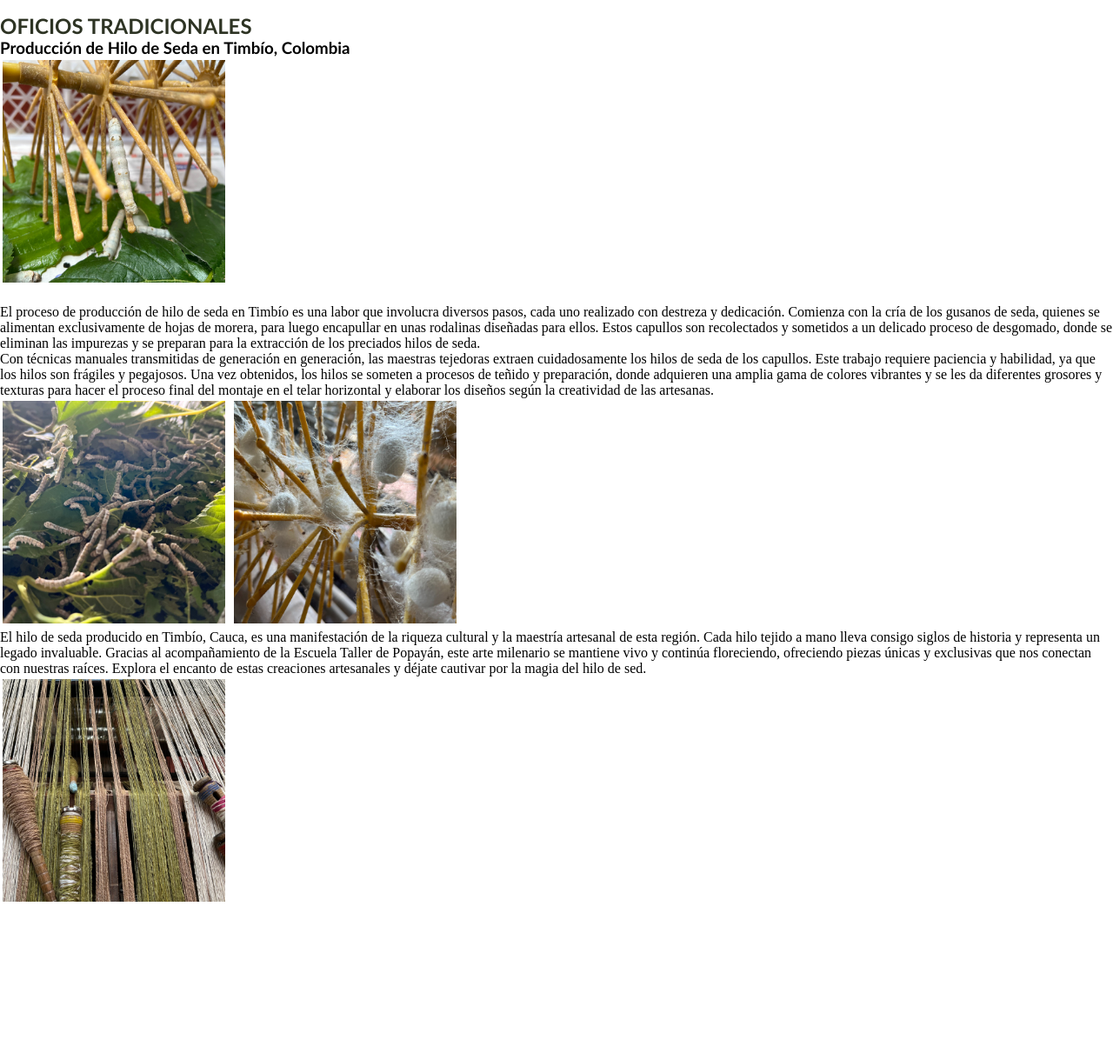
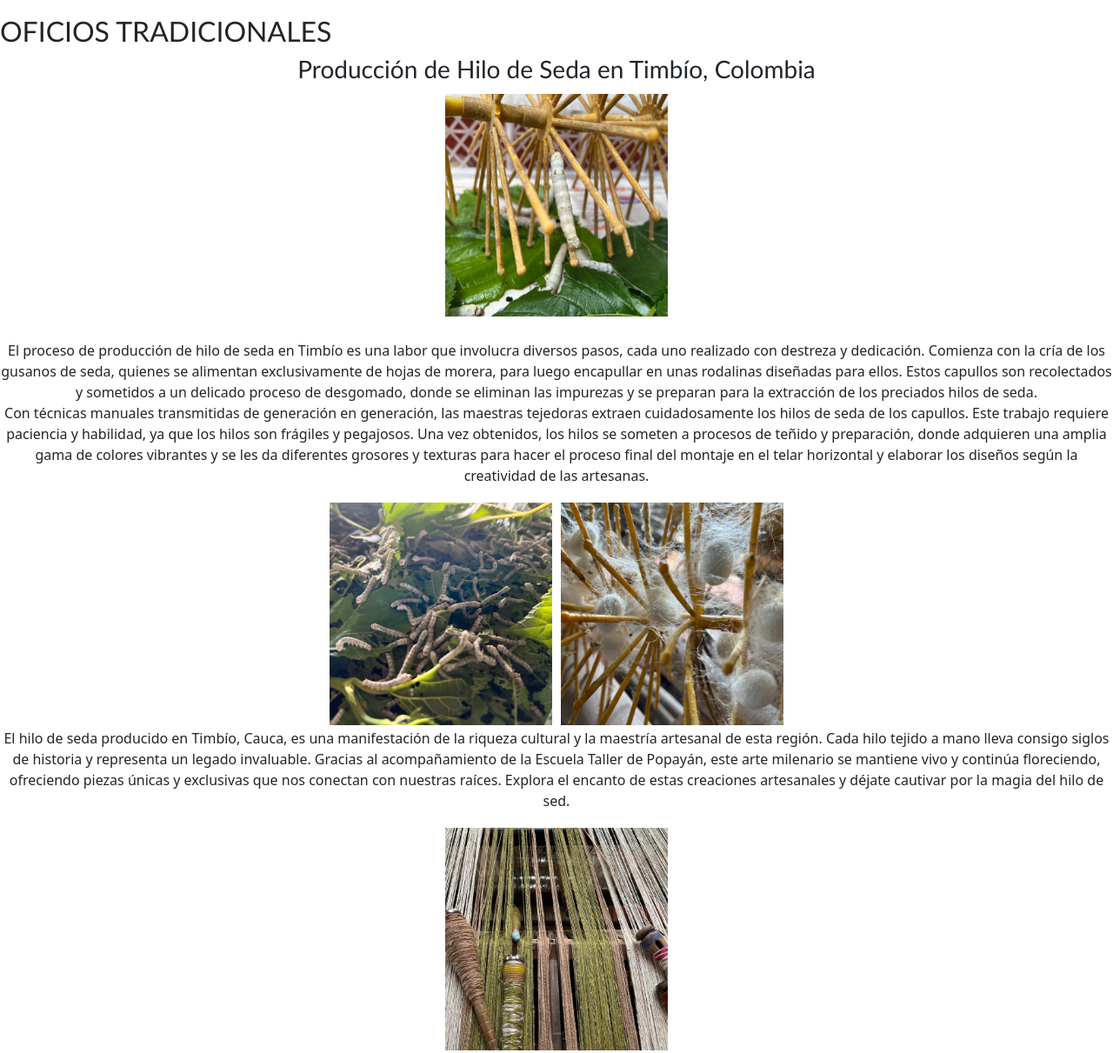
Before and after one commit to JuanAndresPulido/proyecto_artecol, a plain HTML site: page pages/oficios.html in a window 1280 px wide. Shown: the part 75-1286 px from the top of the page at 87% size. Before the commit the page ends 1119 px from the top, so only its background shows below. Drawn offline with nearby package versions, Linux system fonts and the light colour scheme.

Commit message:
formatosBootstrap Oficios

```diff
--- a/pages/oficios.html
+++ b/pages/oficios.html
@@ -5,6 +5,9 @@
     <meta name="viewport" content="width=device-width, initial-scale=1.0">
     <link rel="stylesheet" href="../style.css">
     <title>Talleres_Oficios</title>
+    <link href="https://cdn.jsdelivr.net/npm/bootstrap@5.3.1/dist/css/bootstrap.min.css" rel="stylesheet" integrity="sha384-4bw+/aepP/YC94hEpVNVgiZdgIC5+VKNBQNGCHeKRQN+PtmoHDEXuppvnDJzQIu9" crossorigin="anonymous">
+    <script src="https://cdn.jsdelivr.net/npm/bootstrap@5.3.1/dist/js/bootstrap.bundle.min.js" integrity="sha384-HwwvtgBNo3bZJJLYd8oVXjrBZt8cqVSpeBNS5n7C8IVInixGAoxmnlMuBnhbgrkm" crossorigin="anonymous"></script>
+
 </head>
 <body>
     <header>
@@ -21,8 +24,9 @@
         <br>
         <h2>OFICIOS TRADICIONALES</h2>
     </header>
+    <div class="text-center">
     <h3>Producción de Hilo de Seda en Timbío, Colombia</h3>
-    <img class="fotos_oficios" src="../catalogo/Produccion_hilo_1.jpg" alt="Hilo de Seda 1">
+    <img class="fotos_oficios" class="rounded mx-auto d-block" src="../catalogo/Produccion_hilo_1.jpg" alt="Hilo de Seda 1">
     <p>
 
         <br>
@@ -30,12 +34,13 @@
         <br>
         Con técnicas manuales transmitidas de generación en generación, las maestras tejedoras extraen cuidadosamente los hilos de seda de los capullos. Este trabajo requiere paciencia y habilidad, ya que los hilos son frágiles y pegajosos. Una vez obtenidos, los hilos se someten a procesos de teñido y preparación, donde adquieren una amplia gama de colores vibrantes y se les da diferentes grosores y texturas para hacer el proceso final del montaje en el telar horizontal y elaborar los diseños según la creatividad de las artesanas.
     </p>
-    <img class="fotos_oficios" src="../catalogo/Produccion_hilo_2.jpg" alt="Hilo de Seda 2">
-    <img class="fotos_oficios" src="../catalogo/Produccion_hilo_3.jpg" alt="Hilo de Seda 3">
+    <img class="fotos_oficios" class="rounded float-start" src="../catalogo/Produccion_hilo_2.jpg" alt="Hilo de Seda 2">
+    <img class="fotos_oficios" class="rounded float-end" src="../catalogo/Produccion_hilo_3.jpg" alt="Hilo de Seda 3">
     <p>
         El hilo de seda producido en Timbío, Cauca, es una manifestación de la riqueza cultural y la maestría artesanal de esta región. Cada hilo tejido a mano lleva consigo siglos de historia y representa un legado invaluable. Gracias al acompañamiento de la Escuela Taller de Popayán, este arte milenario se mantiene vivo y continúa floreciendo, ofreciendo piezas únicas y exclusivas que nos conectan con nuestras raíces. Explora el encanto de estas creaciones artesanales y déjate cautivar por la magia del hilo de sed.
     </p>
-    <img class="fotos_oficios" src="../catalogo/Produccion_hilo_4.jpg" alt="Hilo de Seda 4">
+    <img class="fotos_oficios" class="rounded mx-auto d-block" src="../catalogo/Produccion_hilo_4.jpg" alt="Hilo de Seda 4">
+    </div>
 
 </body>
 </html>
```
Also changed, not shown: pages/productos.html (+4 -1 lines).
